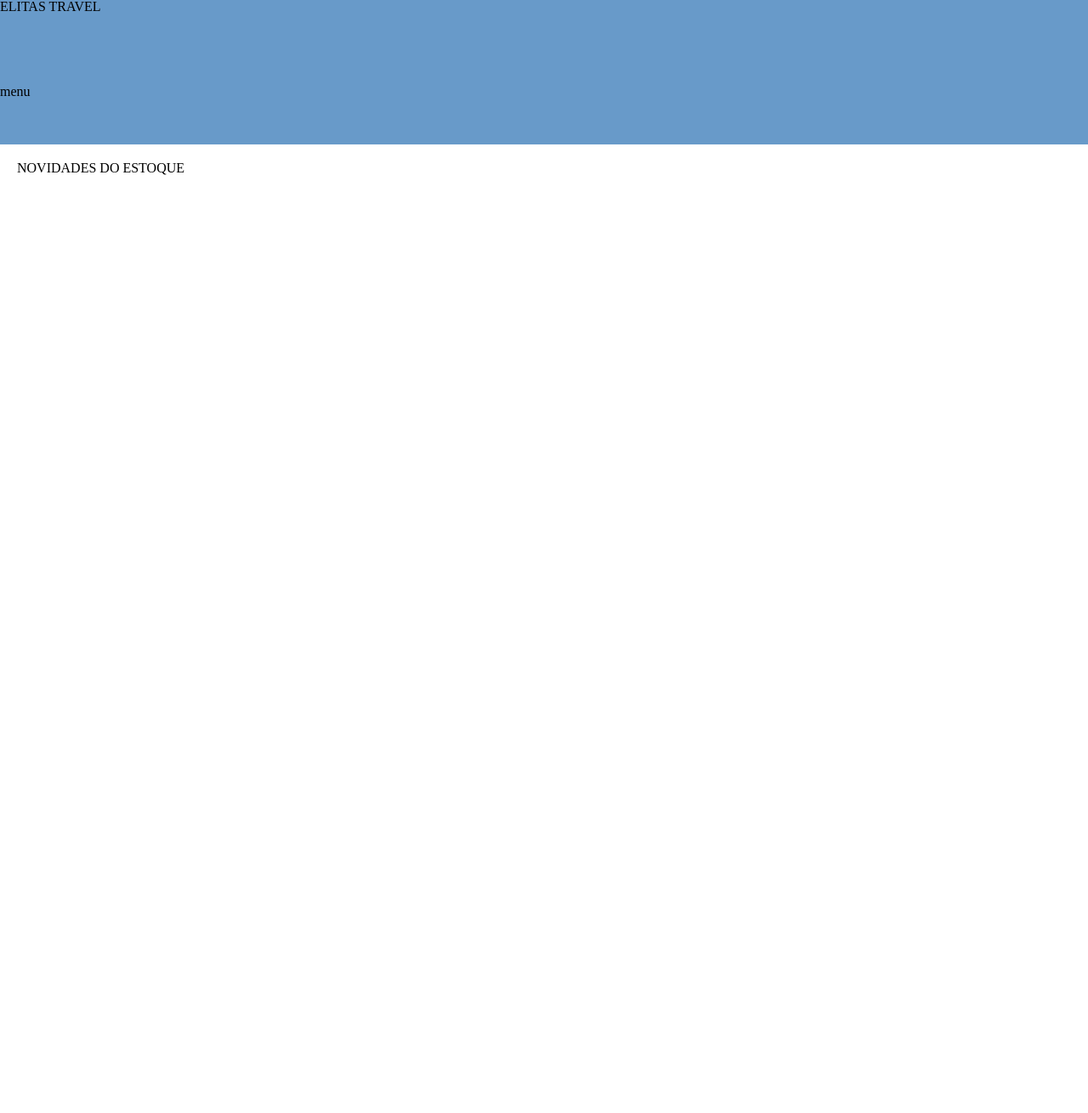
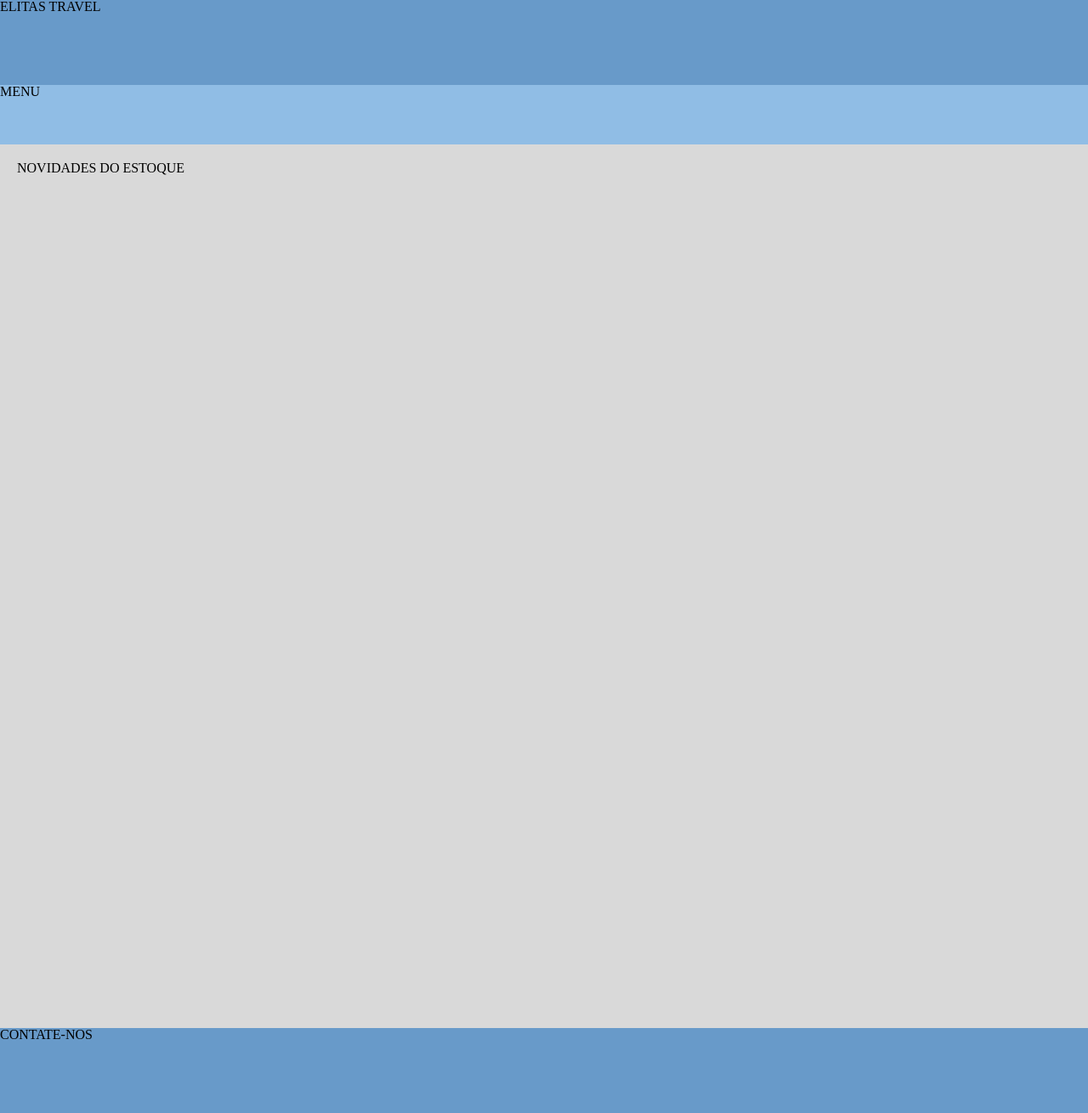
Before and after one commit to joaopedrogoncalvess/projeto_novo, a plain HTML site: page index.html in a window 1280 px wide. Shown: the top 1310 px of the page at 85% size. Before the commit the page ends 1210 px from the top, so only its background shows below. Drawn offline with Linux system fonts and the light colour scheme.

Commit message:
mixi in unas coisitas

```diff
--- a/index.html
+++ b/index.html
@@ -13,7 +13,7 @@
     </div>
     <div class="menu">
         <h1>
-            menu
+            MENU
         </h1>
     </div>
     <div class="corpo">
@@ -21,5 +21,10 @@
             NOVIDADES DO ESTOQUE
         </h1>
     </div>
+    <footer>
+        <h1>
+            CONTATE-NOS
+        </h1>
+    </footer>
 </body>
 </html>
--- a/styles.css
+++ b/styles.css
@@ -4,7 +4,7 @@
     height: 100px;
 }
 .corpo{
-    background-color: ;
+    background-color: #D9D9D9;
     width: 1363px;
     height: 1000px;
     margin: 0px;
@@ -13,6 +13,12 @@
 .menu
 {
     height: 70px;
-    background-color: #689AC9;
+    background-color: #90bde5;
+    margin: 0px;
 
 }
+footer
+{
+    height: 100px;
+    background-color: #689AC9;
+}
```
